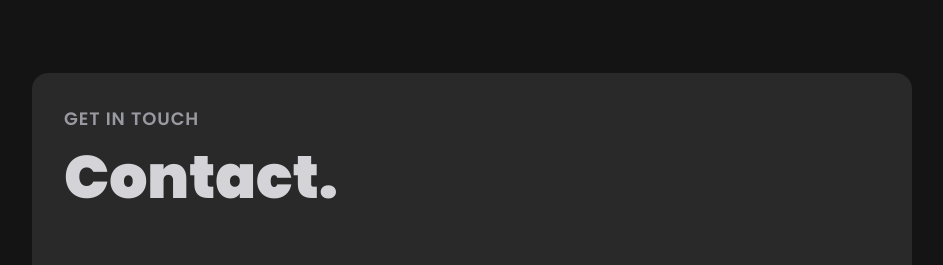
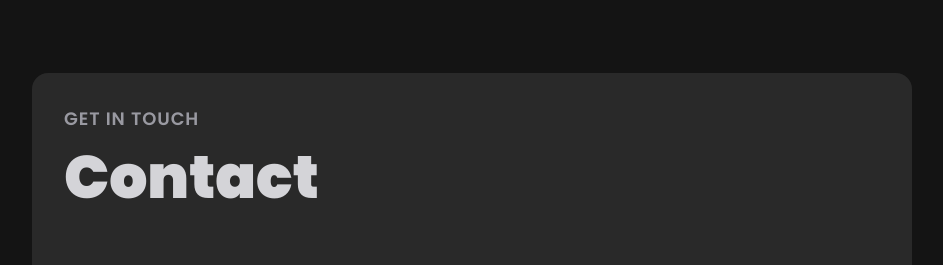
Before and after one commit to HelpWizz/symples-portfolio, a React (Vite) app: page / in a window 1280 px wide. Shown: the part 4420-4685 px from the top of the page, without its empty margins (32-975 px from the left). Built offline with nearby package versions, Linux system fonts and the light colour scheme.

Commit message:
first commit

```diff
--- a/src/components/Contact.jsx
+++ b/src/components/Contact.jsx
@@ -67,7 +67,7 @@ const Contact = () => {
         variants={slideIn('left', 'tween', 0.2, 1)}
         className="flex-[0.75] bg-jet p-8 rounded-2xl">
         <p className={styles.sectionSubText}>Get in touch</p>
-        <h3 className={styles.sectionHeadTextLight}>Contact.</h3>
+        <h3 className={styles.sectionHeadTextLight}>Contact</h3>
 
         <form
           ref={formRef}
```
Also changed, not shown: 3 other files (tests, documents, lock files or other folders).
